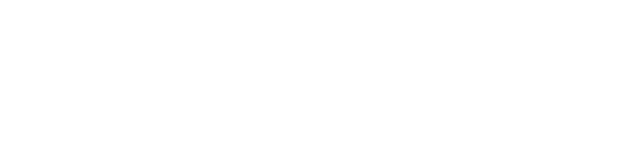
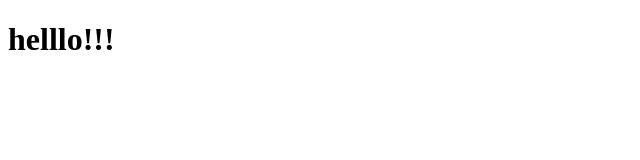
Before and after one commit to basanth1/project-demo, a plain HTML site: page index.html in a window 1280 px wide. Shown: the whole page, without its empty margins (0-640 px from the left). Drawn offline with Linux system fonts and the light colour scheme.

Commit message:
new change

```diff
--- a/index.html
+++ b/index.html
@@ -6,6 +6,7 @@
     <title>Document</title>
 </head>
 <body>
+    <h1>helllo!!!</h1>
 
 </body>
 </html>
--- a/style.css
+++ b/style.css
@@ -0,0 +1,3 @@
+*{
+    color: aqua;
+}
```
